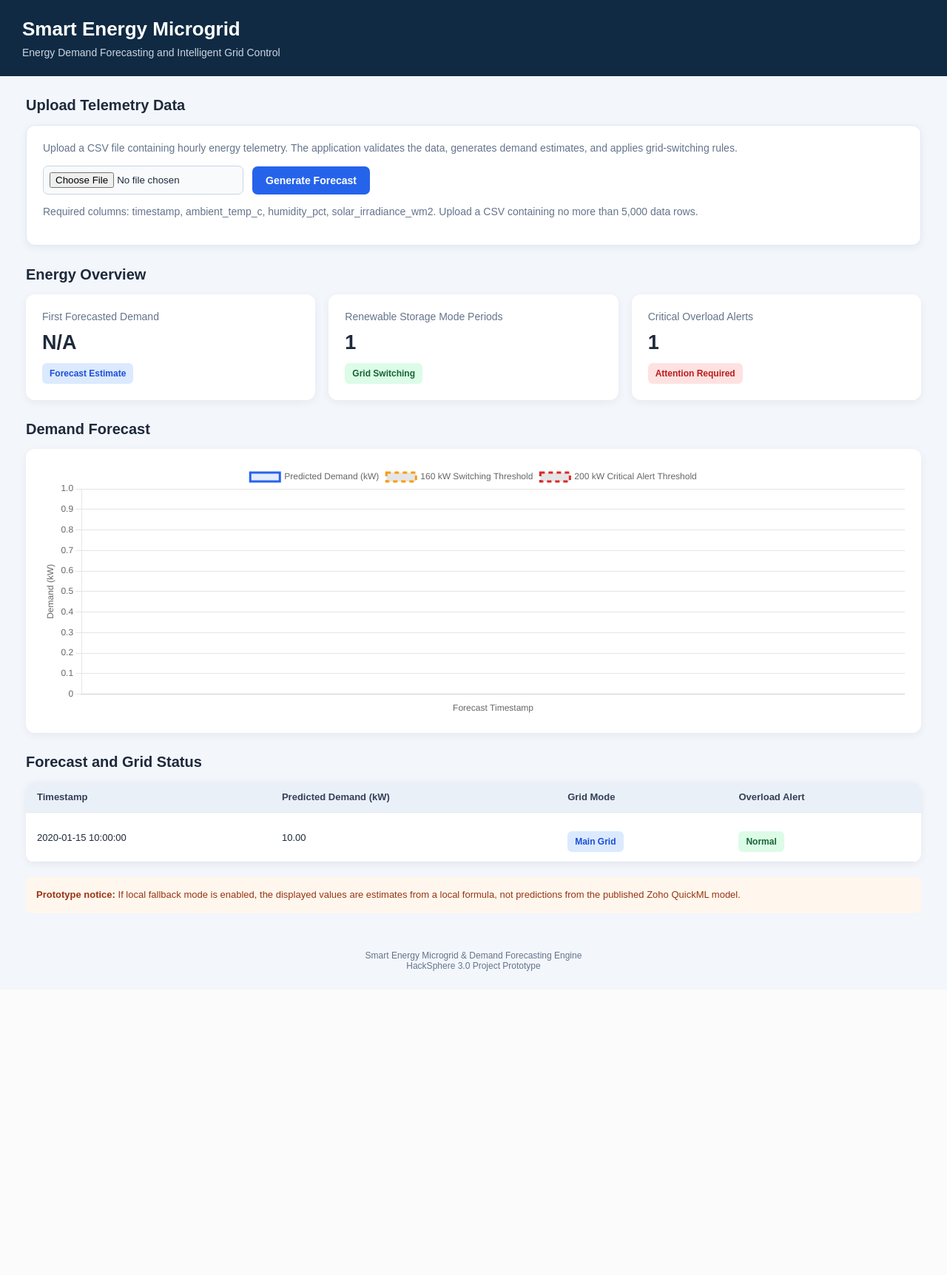
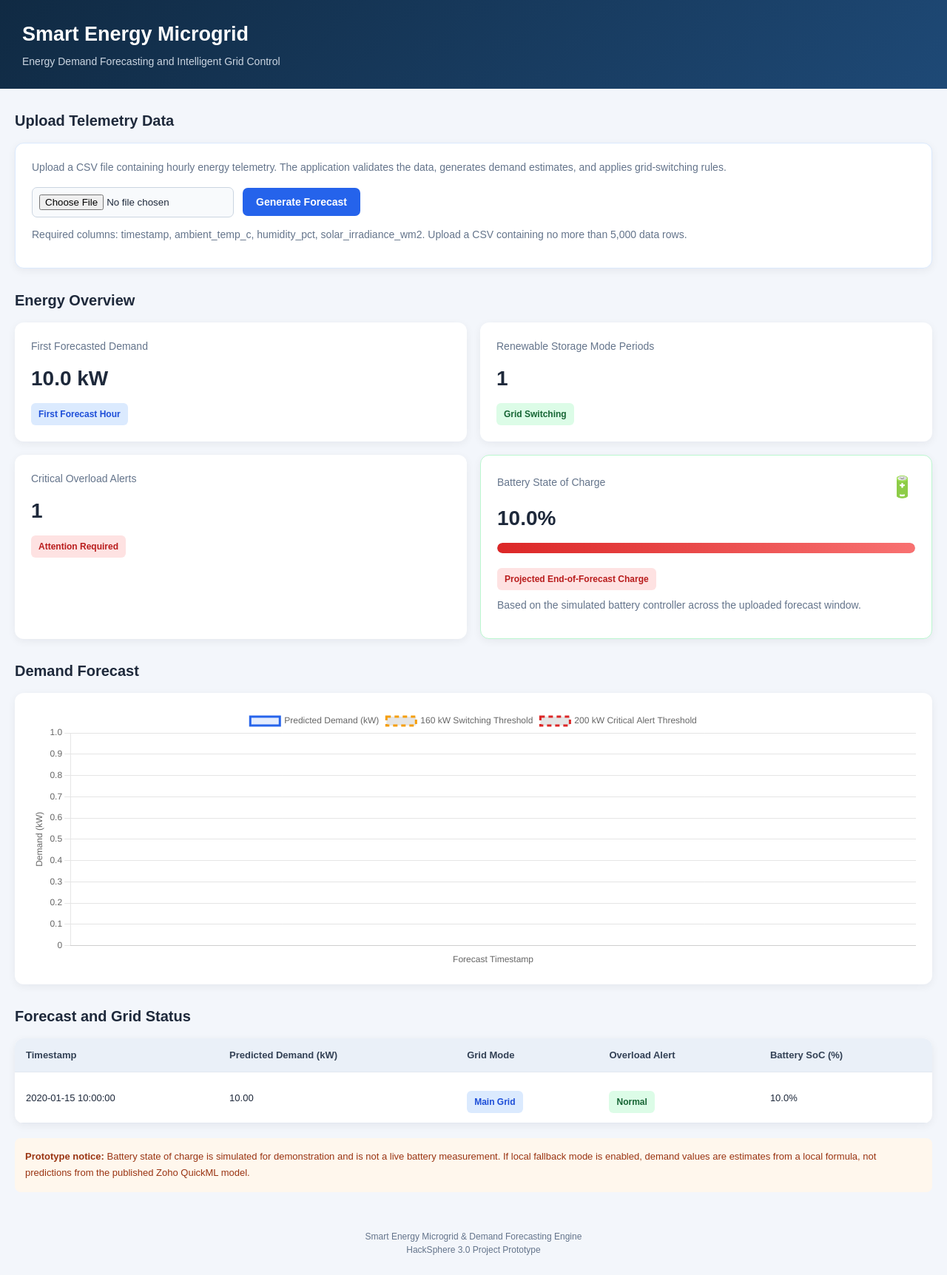
Before and after one commit to lasyasaimanasa/HackSphere-Energy-Forecasting, a Flask app: template templates/dashboard.html in a window 1280 px wide. Shown: the whole page at 74% size. Before the commit the page ends 1313 px from the top, so only its background shows below. Run offline with Flask 3, Linux system fonts and the light colour scheme; the template is opened without the code that fills it: most values are stand-ins (such as "Sample title", 1, 10 or a date in 2020).

Commit message:
Add battery simulation and improve dashboard

```diff
--- a/app.py
+++ b/app.py
@@ -2,12 +2,21 @@
 from flask import Flask, render_template, request, redirect, url_for, flash
 from pathlib import Path
 import pandas as pd
+from dotenv import load_dotenv
+import os
 
 from predict import predict
 from forecast_controller import apply_transition_rules
 
+load_dotenv()
+
 app = Flask(__name__)
-app.secret_key = "local-development-key-change-before-deployment"
+app.secret_key = os.getenv("FLASK_SECRET_KEY")
+
+if not app.secret_key:
+    raise RuntimeError(
+        "FLASK_SECRET_KEY is missing. Set it in your .env file."
+    )
 
 BASE_DIR = Path(__file__).resolve().parent
 FORECAST_FILE = BASE_DIR / "forecast_results.csv"
@@ -135,7 +144,13 @@ def dashboard():
         for row in records
     )
 
-    latest = records[0] if records else {}
+    latest = records[-1] if records else {}
+
+    battery_soc = (
+        float(latest.get("battery_soc_pct", 0))
+        if latest
+        else 0
+    )
 
     return render_template(
         "dashboard.html",
@@ -143,6 +158,7 @@ def dashboard():
         critical_count=critical_count,
         renewable_count=renewable_count,
         latest=latest,
+        battery_soc=battery_soc,
     )
 
 
--- a/templates/dashboard.html
+++ b/templates/dashboard.html
@@ -9,6 +9,18 @@
     <script src="https://cdn.jsdelivr.net/npm/chart.js"></script>
 
     <style>
+        :root {
+            --navy: #102a43;
+            --blue: #2563eb;
+            --green: #16a34a;
+            --red: #dc2626;
+            --amber: #f59e0b;
+            --background: #f3f6fb;
+            --text: #1e293b;
+            --muted: #64748b;
+            --border: #e2e8f0;
+        }
+
         * {
             margin: 0;
             padding: 0;
@@ -17,19 +29,20 @@
 
         body {
             font-family: Arial, sans-serif;
-            background: #f3f6fb;
-            color: #1e293b;
+            background: var(--background);
+            color: var(--text);
+            line-height: 1.5;
         }
 
         header {
-            background: #102a43;
+            background: linear-gradient(135deg, #102a43, #1e4976);
             color: white;
-            padding: 24px 30px;
+            padding: 26px 30px;
         }
 
         header h1 {
-            font-size: 26px;
-            margin-bottom: 8px;
+            font-size: 27px;
+            margin-bottom: 6px;
         }
 
         header p {
@@ -38,8 +51,8 @@
         }
 
         .container {
-            max-width: 1250px;
-            margin: 25px auto;
+            max-width: 1300px;
+            margin: 26px auto;
             padding: 0 20px;
         }
 
@@ -62,7 +75,7 @@
         }
 
         .card p {
-            color: #64748b;
+            color: var(--muted);
             font-size: 14px;
             margin-bottom: 12px;
         }
@@ -81,7 +94,7 @@
 
         input[type="file"] {
             max-width: 100%;
-            padding: 8px;
+            padding: 9px;
             border: 1px solid #cbd5e1;
             border-radius: 7px;
             background: #f8fafc;
@@ -91,7 +104,7 @@
             padding: 11px 18px;
             border: none;
             border-radius: 7px;
-            background: #2563eb;
+            background: var(--blue);
             color: white;
             font-size: 14px;
             font-weight: bold;
@@ -109,7 +122,7 @@
 
         .help-text {
             margin-top: 12px;
-            color: #64748b;
+            color: var(--muted);
             font-size: 12px;
             line-height: 1.6;
         }
@@ -130,12 +143,12 @@
 
         .cards {
             display: grid;
-            grid-template-columns: repeat(3, minmax(0, 1fr));
+            grid-template-columns: repeat(2, minmax(0, 1fr));
             gap: 18px;
         }
 
         .metric {
-            font-size: 27px;
+            font-size: 28px;
             font-weight: bold;
             overflow-wrap: anywhere;
         }
@@ -143,7 +156,7 @@
         .status {
             display: inline-block;
             margin-top: 12px;
-            padding: 7px 10px;
+            padding: 6px 10px;
             border-radius: 6px;
             font-size: 12px;
             font-weight: bold;
@@ -169,13 +182,58 @@
             color: #166534;
         }
 
+        .battery-card {
+            border: 1px solid #bbf7d0;
+        }
+
+        .battery-heading {
+            display: flex;
+            justify-content: space-between;
+            align-items: center;
+            gap: 10px;
+        }
+
+        .battery-icon {
+            font-size: 28px;
+        }
+
+        .battery-track {
+            width: 100%;
+            height: 14px;
+            margin: 12px 0 8px;
+            border-radius: 20px;
+            background: #e2e8f0;
+            overflow: hidden;
+        }
+
+        .battery-fill {
+            height: 100%;
+            border-radius: 20px;
+            background: linear-gradient(90deg, #16a34a, #4ade80);
+            transition: width 0.4s ease;
+        }
+
+        .battery-low {
+            background: linear-gradient(90deg, #dc2626, #f87171);
+        }
+
+        .battery-medium {
+            background: linear-gradient(90deg, #d97706, #fbbf24);
+        }
+
+        .battery-note {
+            margin-top: 10px;
+            color: var(--muted);
+            font-size: 12px;
+        }
+
         .chart-card {
             padding: 22px;
         }
 
         .chart-container {
             position: relative;
-            height: 340px;
+            height: 350px;
         }
 
         .table-wrapper {
@@ -184,7 +242,7 @@
 
         table {
             width: 100%;
-            min-width: 720px;
+            min-width: 900px;
             border-collapse: collapse;
         }
 
@@ -192,7 +250,7 @@
         td {
             padding: 13px 15px;
             text-align: left;
-            border-bottom: 1px solid #e2e8f0;
+            border-bottom: 1px solid var(--border);
             font-size: 13px;
         }
 
@@ -209,7 +267,7 @@
         .empty {
             padding: 25px;
             text-align: center;
-            color: #64748b;
+            color: var(--muted);
         }
 
         .disclaimer {
@@ -219,13 +277,13 @@
             background: #fff7ed;
             color: #9a3412;
             font-size: 13px;
-            line-height: 1.6;
+            line-height: 1.7;
         }
 
         footer {
             text-align: center;
             padding: 25px;
-            color: #64748b;
+            color: var(--muted);
             font-size: 12px;
         }
 
@@ -271,7 +329,7 @@
 
     <main class="container">
 
-        <!-- CSV Upload Section -->
+        <!-- CSV Upload -->
         <h2 class="section-title">Upload Telemetry Data</h2>
 
         <section class="card upload-card">
@@ -323,19 +381,20 @@
         <h2 class="section-title">Energy Overview</h2>
 
         <section class="cards">
+
             <div class="card">
                 <p>First Forecasted Demand</p>
 
                 <div class="metric">
-                    {% if latest %}
-                        {{ "%.1f"|format(latest["predicted_demand_kw"]|float) }} kW
+                    {% if records %}
+                        {{ "%.1f"|format(records[0]["predicted_demand_kw"]|float) }} kW
                     {% else %}
                         N/A
                     {% endif %}
                 </div>
 
                 <span class="status main-grid">
-                    Forecast Estimate
+                    First Forecast Hour
                 </span>
             </div>
 
@@ -364,6 +423,50 @@
                     </span>
                 {% endif %}
             </div>
+
+            <!-- Battery SoC Card -->
+            <div class="card battery-card">
+                <div class="battery-heading">
+                    <p>Battery State of Charge</p>
+                    <span class="battery-icon" aria-hidden="true">🔋</span>
+                </div>
+
+                {% if records %}
+                    {% set soc = records[-1].get("battery_soc_pct", 0)|float %}
+                    {% set soc = [[soc, 0]|max, 100]|min %}
+
+                    <div class="metric">
+                        {{ "%.1f"|format(soc) }}%
+                    </div>
+
+                    <div
+                        class="battery-track"
+                        role="progressbar"
+                        aria-label="Projected battery state of charge"
+                        aria-valuemin="0"
+                        aria-valuemax="100"
+                        aria-valuenow="{{ soc }}"
+                    >
+                        <div
+                            class="battery-fill {% if soc <= 20 %}battery-low{% elif soc <= 40 %}battery-medium{% endif %}"
+                            data-soc="{{ soc }}"
+                        ></div>
+                    </div>
+
+                    <span class="status {% if soc <= 20 %}alert{% elif soc <= 40 %}main-grid{% else %}renewable{% endif %}">
+                        Projected End-of-Forecast Charge
+                    </span>
+
+                    <p class="battery-note">
+                        Based on the simulated battery controller across
+                        the uploaded forecast window.
+                    </p>
+                {% else %}
+                    <div class="metric">N/A</div>
+                    <p>Upload telemetry data to simulate battery charge.</p>
+                {% endif %}
+            </div>
+
         </section>
 
         <!-- Demand Chart -->
@@ -397,6 +500,7 @@
                             <th>Predicted Demand (kW)</th>
                             <th>Grid Mode</th>
                             <th>Overload Alert</th>
+                            <th>Battery SoC (%)</th>
                         </tr>
                     </thead>
 
@@ -432,6 +536,14 @@
                                         </span>
                                     {% endif %}
                                 </td>
+
+                                <td>
+                                    {% if row.get("battery_soc_pct") is not none %}
+                                        {{ "%.1f"|format(row["battery_soc_pct"]|float) }}%
+                                    {% else %}
+                                        N/A
+                                    {% endif %}
+                                </td>
                             </tr>
                         {% endfor %}
                     </tbody>
@@ -445,15 +557,17 @@
 
         <div class="disclaimer">
             <strong>Prototype notice:</strong>
-            If local fallback mode is enabled, the displayed values are
-            estimates from a local formula, not predictions from the
-            published Zoho QuickML model.
+            Battery state of charge is simulated for demonstration and
+            is not a live battery measurement.
+            If local fallback mode is enabled, demand values are estimates
+            from a local formula, not predictions from the published
+            Zoho QuickML model.
         </div>
+
     </main>
 
     <footer>
-        Smart Energy Microgrid &amp; Demand Forecasting Engine
-        <br>
+        Smart Energy Microgrid &amp; Demand Forecasting Engine<br>
         HackSphere 3.0 Project Prototype
     </footer>
 
@@ -530,7 +644,6 @@
                             display: true,
                             text: "Forecast Timestamp"
                         },
-
                         ticks: {
                             maxTicksLimit: 8,
                             maxRotation: 0
@@ -539,7 +652,6 @@
 
                     y: {
                         beginAtZero: true,
-
                         title: {
                             display: true,
                             text: "Demand (kW)"
@@ -559,6 +671,10 @@
             uploadButton.disabled = true;
             uploadButton.textContent = "Generating Forecast...";
         });
+        document.querySelectorAll(".battery-fill").forEach(function (bar) {
+            const soc = Number(bar.dataset.soc);
+            const safeSoc = Math.max(0, Math.min(100, soc));
+        });
     </script>
 </body>
 </html>
```
Also changed, not shown: battery_controller.py (added, +32 -0 lines), forecast_controller.py (+34 -24 lines), run_forecast.py (+49 -17 lines), test_battery_controller.py (added, +49 -0 lines), test_row_limit.py (added, +19 -0 lines).
